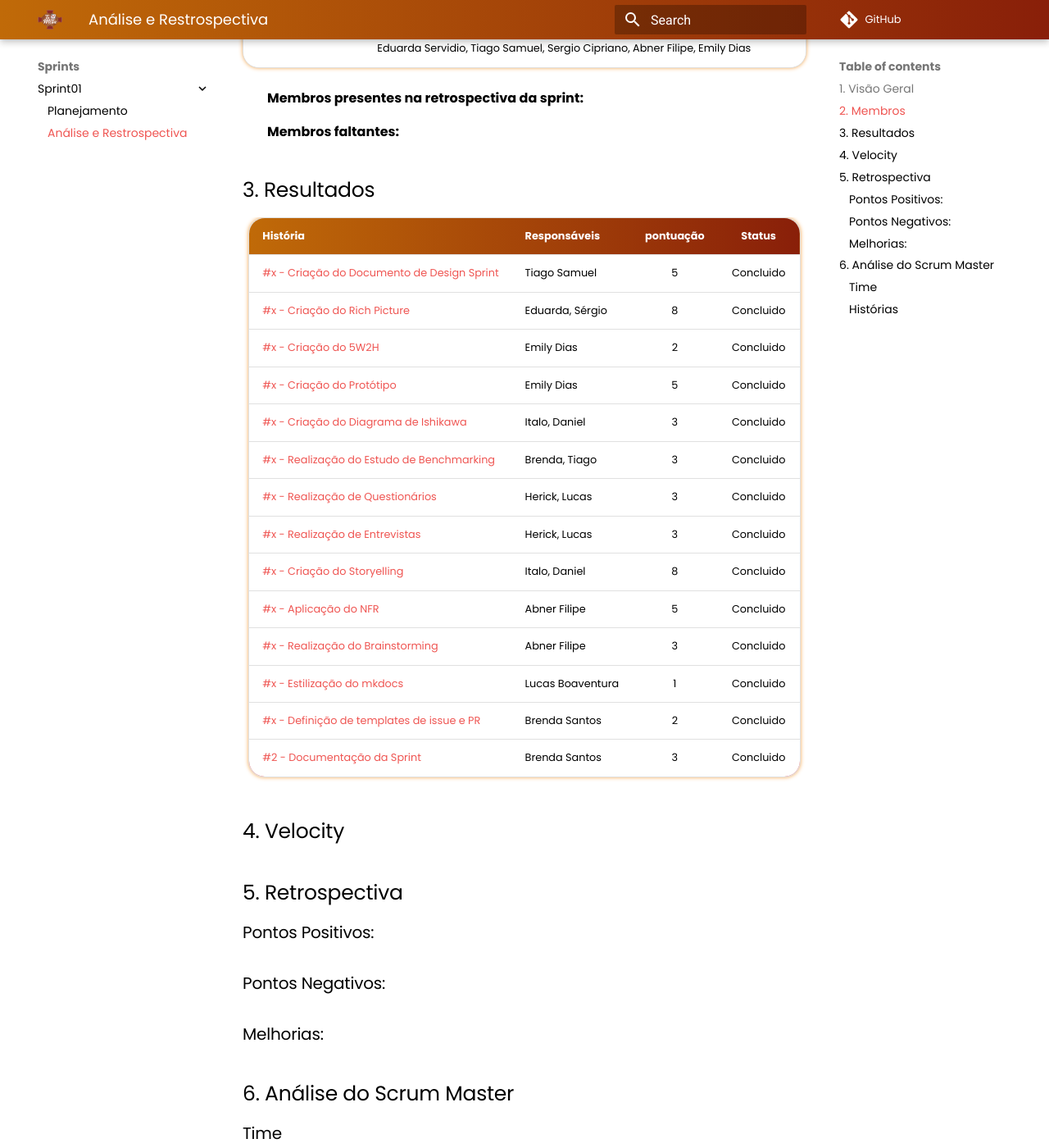
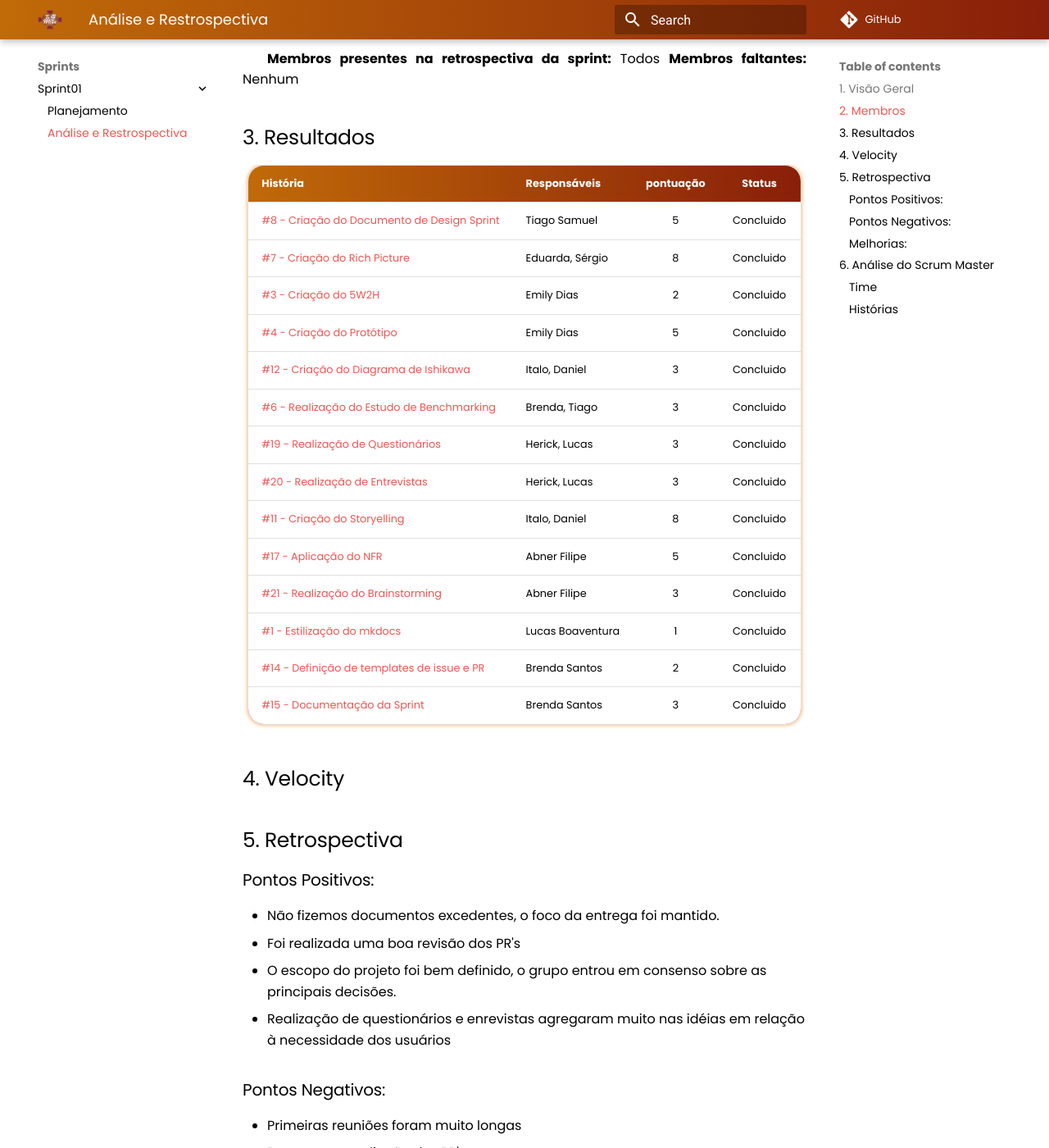
Before and after one commit to UnBArqDsw2021-1/2021.1_G02_TaNaMesa_docs, an MkDocs documentation site: the page built from docs/sprints/sprint01/sprint01-review.md, in a window 1280 px wide and 1400 px high, scrolled down 752 px. Shown: the whole window at 82% size. Built offline with MkDocs 1.6.1 and Material for MkDocs 9.7.7, drawn with Linux system fonts in a browser that asks for light colours; comment, search, counter and statistics services are not loaded; some of the changed text lies outside the part shown.

Commit message:
Atualizando review

```diff
--- a/docs/sprints/sprint01/sprint01-review.md
+++ b/docs/sprints/sprint01/sprint01-review.md
@@ -1,13 +1,9 @@
 # Análise e Restrospectiva
 
 ## 1. Visão Geral
-
 **Número da Sprint:** 01
-
 **Data de Início:** 26/07/2021
-
 **Data de Término:** 02/08/2021
-
 **Duração:** 7 dias
 
 ## 2. Membros
@@ -19,27 +15,26 @@
 | Desenvolvedor(a) |Brenda Santos, Daniel Primo, Ítalo Alves, Hérick Portugues, Lucas Boaventura, Eduarda Servidio, Tiago Samuel, Sergio Cipriano, Abner Filipe, Emily Dias |
 |   Arquiteto(a)   |Brenda Santos, Daniel Primo, Ítalo Alves, Hérick Portugues, Lucas Boaventura, Eduarda Servidio, Tiago Samuel, Sergio Cipriano, Abner Filipe, Emily Dias|
 
-**Membros presentes na retrospectiva da sprint:**
-
-**Membros faltantes:**
+**Membros presentes na retrospectiva da sprint:** Todos
+**Membros faltantes:** Nenhum
 
 ## 3. Resultados
 |  História  | Responsáveis  | pontuação | Status |
 | :--------  | :-----------  | :-------: | :----: |
-|[#x - Criação do Documento de Design Sprint]( ) | Tiago Samuel |    5    | Concluido |
-|[#x - Criação do Rich Picture]( ) | Eduarda, Sérgio |     8     | Concluido |
-|[#x - Criação do 5W2H]( ) | Emily Dias |     2     | Concluido |
-|[#x - Criação do Protótipo]( ) | Emily Dias |     5     | Concluido |
-|[#x - Criação do Diagrama de Ishikawa]( ) | Italo, Daniel |     3     | Concluido |
-|[#x - Realização do Estudo de Benchmarking]( ) | Brenda, Tiago |     3     | Concluido |
-|[#x - Realização de Questionários]( ) | Herick, Lucas |     3     | Concluido |
-|[#x - Realização de Entrevistas]( ) | Herick, Lucas |     3     | Concluido |
-|[#x - Criação do Storyelling]( ) | Italo, Daniel |     8     | Concluido |
-|[#x - Aplicação do NFR]( ) | Abner Filipe|     5    | Concluido |
-|[#x - Realização do Brainstorming]( ) | Abner Filipe |     3     | Concluido |
-|[#x - Estilização do mkdocs]() | Lucas Boaventura |     1     | Concluido |
-|[#x - Definição de templates de issue e PR]( ) | Brenda Santos |     2     | Concluido |
-|[#2 - Documentação da Sprint]( ) | Brenda Santos |     3     | Concluido |
+|[#8 - Criação do Documento de Design Sprint](https://github.com/UnBArqDsw2021-1/2021.1_G02_TaNaMesa_docs/issues/8) | Tiago Samuel |    5    | Concluido |
+|[#7 - Criação do Rich Picture](https://github.com/UnBArqDsw2021-1/2021.1_G02_TaNaMesa_docs/issues/7) | Eduarda, Sérgio |     8     | Concluido |
+|[#3 - Criação do 5W2H](https://github.com/UnBArqDsw2021-1/2021.1_G02_TaNaMesa_docs/issues/3) | Emily Dias |     2     | Concluido |
+|[#4 - Criação do Protótipo](https://github.com/UnBArqDsw2021-1/2021.1_G02_TaNaMesa_docs/issues/4) | Emily Dias |     5     | Concluido |
+|[#12 - Criação do Diagrama de Ishikawa](https://github.com/UnBArqDsw2021-1/2021.1_G02_TaNaMesa_docs/issues/12) | Italo, Daniel |     3     | Concluido |
+|[#6 - Realização do Estudo de Benchmarking](https://github.com/UnBArqDsw2021-1/2021.1_G02_TaNaMesa_docs/issues/6) | Brenda, Tiago |     3     | Concluido |
+|[#19 - Realização de Questionários](https://github.com/UnBArqDsw2021-1/2021.1_G02_TaNaMesa_docs/issues/19) | Herick, Lucas |     3     | Concluido |
+|[#20 - Realização de Entrevistas](https://github.com/UnBArqDsw2021-1/2021.1_G02_TaNaMesa_docs/issues/20) | Herick, Lucas |     3     | Concluido |
+|[#11 - Criação do Storyelling](https://github.com/UnBArqDsw2021-1/2021.1_G02_TaNaMesa_docs/issues/11) | Italo, Daniel |     8     | Concluido |
+|[#17 - Aplicação do NFR](https://github.com/UnBArqDsw2021-1/2021.1_G02_TaNaMesa_docs/issues/17) | Abner Filipe|     5    | Concluido |
+|[#21 - Realização do Brainstorming](https://github.com/UnBArqDsw2021-1/2021.1_G02_TaNaMesa_docs/issues/21) | Abner Filipe |     3     | Concluido |
+|[#1 - Estilização do mkdocs](https://github.com/UnBArqDsw2021-1/2021.1_G02_TaNaMesa_docs/issues/1) | Lucas Boaventura |     1     | Concluido |
+|[#14 - Definição de templates de issue e PR](https://github.com/UnBArqDsw2021-1/2021.1_G02_TaNaMesa_docs/issues/14) | Brenda Santos |     2     | Concluido |
+|[#15 - Documentação da Sprint](https://github.com/UnBArqDsw2021-1/2021.1_G02_TaNaMesa_docs/issues/15) | Brenda Santos |     3     | Concluido |
 
 ## 4. Velocity
 
@@ -47,15 +42,26 @@
 ## 5. Retrospectiva
 
 ### Pontos Positivos:
-
+* Não fizemos documentos excedentes, o foco da entrega foi mantido.
+* Foi realizada uma boa revisão dos PR's
+* O escopo do projeto foi bem definido, o grupo entrou em consenso sobre as principais decisões.
+* Realização de questionários e enrevistas agregaram muito nas idéias em relação à necessidade dos usuários
 
 ### Pontos Negativos:
+* Primeiras reuniões foram muito longas
+* Demora na avaliação dos PR's
+* Ausência de padrões nos documentos
 
 
 ### Melhorias:
-
+* Ler melhor as diretrizes antes de planejar as sprints
+* Definir padrões pros documentos
+* Definir timebox do planning/review
+* Definir de forma mais específica os padrões de commit
 
 ## 6. Análise do Scrum Master
 ### Time
+Teve um bom desempenho embora alguns documentos tenham sido concluidos proximos ao fim da sprint devido à sua extensão/complexidade. Todos tentaram se envolver no projeto e contribuir com a definição do escopo e tomadas gerais de decisão em relação ao tema.
 
 ### Histórias
+Quantidade de trabalho não foi tão grande pois o grupo não possuia uma ideia clara de tudo que deveria ser entregue no primeiro seminário, no entanto pesou no planejamento da próxima sprint. O semestre foi reduzido e consequentemente dobrou o trabalho que deve ser realizado em cada entrega.
```
